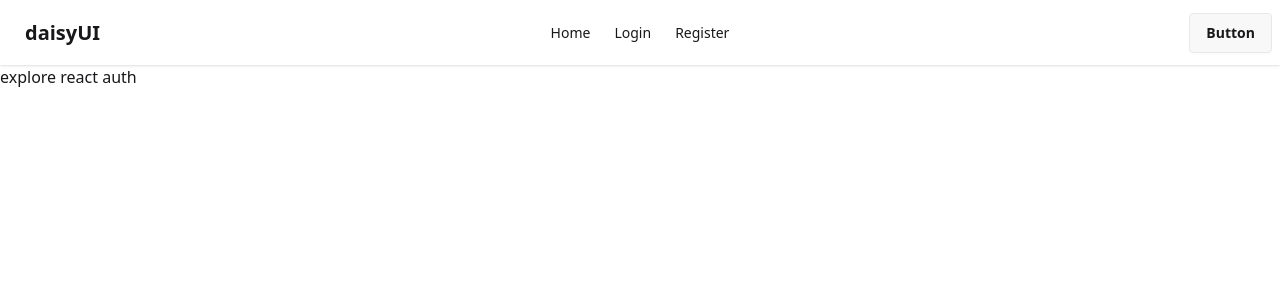
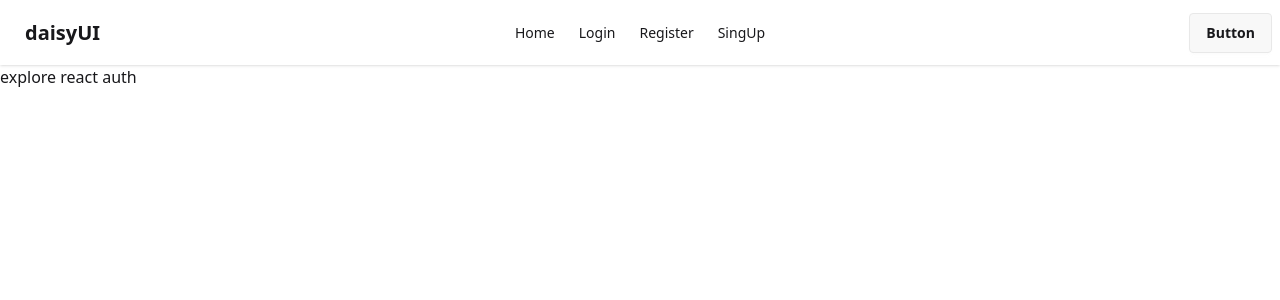
Before and after one commit to ahassh1/email-password-auth, a React (Vite) app: page / in a window 1280 px wide. Shown: the top 300 px of the page. Built offline with nearby package versions, Linux system fonts and the light colour scheme.

Commit message:
singUp component added for navbar in route

```diff
--- a/src/__auth__steps.js
+++ b/src/__auth__steps.js
@@ -4,4 +4,5 @@
  * 3, enable auth method (build > Authentication > sing in method)
  * 4.initialize auth method and export it
  * 5.  use  createUserWIthEmailAndPassword(auth, email, password)
+ *
  */
--- a/src/components/Navbar/Navbar.jsx
+++ b/src/components/Navbar/Navbar.jsx
@@ -7,6 +7,8 @@ const Navbar = () => {
    <li><NavLink to="/">Home</NavLink></li>
    <li><NavLink to="/login">Login</NavLink></li>
    <li><NavLink to="/register">Register</NavLink></li>
+   <li><NavLink to='/signUp'>SingUp</NavLink></li>
+
  </>
     return (
         <div className="navbar bg-base-100 shadow-sm">
--- /dev/null
+++ b/src/components/SignUp/SingUp.jsx
@@ -0,0 +1,12 @@
+import React from 'react';
+
+const SingUp = () => {
+    return (
+        <div>
+
+
+        </div>
+    );
+};
+
+export default SingUp;
```
